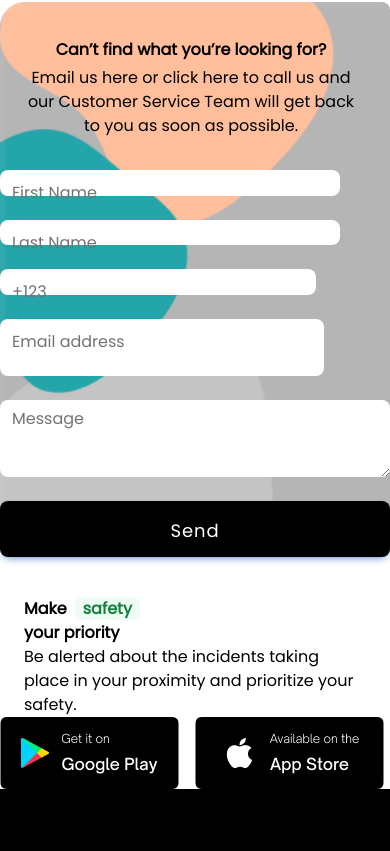
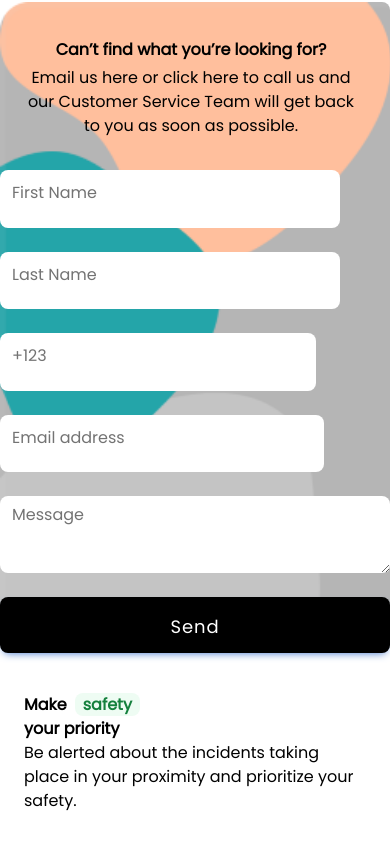
Before and after one commit to Chrisley/SNAPP-Website, a React (Create React App) app: page /faq in a window 390 px wide. Shown: the part 1645-2496 px from the top of the page. Built offline with nearby package versions, Linux system fonts and the light colour scheme; what tw-elements would draw is missing.

Commit message:
2nd Version

```diff
--- a/src/App.css
+++ b/src/App.css
@@ -4,6 +4,18 @@ body {
   margin: 0;
   padding: 0;
   font-family: "Poppins", sans-serif;
+}
+
+@media (max-width: 320px) {
+  .xxs\:w-full {
+      width: 100%;
+  }
+  .xxs\:text-center {
+    text-align: center;
+  }
+  .xxs\:h-10 {
+      height: 2rem;
+  }
 }
 
 /*The General Hero section*/
--- a/src/pages/FAQ.jsx
+++ b/src/pages/FAQ.jsx
@@ -1,7 +1,7 @@
 import React, { useState } from "react";
 import "../App.css";
 import { Collapse, initTE } from "tw-elements";
-import PhoneInput from "react-phone-number-input";
+
 
 initTE({ Collapse });
 
@@ -569,13 +569,13 @@ function Faq() {
                       {/* Name input */}
                       <div className="flex flex-wrap">
                         <div
-                          className="relative mb-6 xs:mr-0 md:w-6/12 xs:w-full"
+                          className="relative mb-6 xs:mr-0 md:w-6/12 xs:w-full xxs:w-full"
                           data-te-input-wrapper-init
                         >
                           <div className="md:mr-2 xs:mr-0">
                             <input
                               type="text"
-                              className="peer block min-h-[auto] w-full rounded-lg border-0 bg-white md:py-4 xs:py-3 px-3 leading-[1.6] outline-none transition-all duration-200 ease-linear focus:placeholder:opacity-100 data-[te-input-state-active]:placeholder:opacity-100 motion-reduce:transition-none dark:text-neutral-200 dark:placeholder:text-neutral-200 [&:not([data-te-input-placeholder-active])]:placeholder:opacity-0"
+                              className="peer block min-h-[auto] w-full rounded-lg border-0 bg-white md:py-4 xs:py-3 py-4 px-3 leading-[1.6] outline-none transition-all duration-200 ease-linear focus:placeholder:opacity-100 data-[te-input-state-active]:placeholder:opacity-100 motion-reduce:transition-none dark:text-neutral-200 dark:placeholder:text-neutral-200 [&:not([data-te-input-placeholder-active])]:placeholder:opacity-0"
                               id="firstName"
                               placeholder="First Name"
                             />
@@ -588,13 +588,13 @@ function Faq() {
                           </div>
                         </div>
                         <div
-                          className="relative mb-6 md:w-6/12 xs:w-full"
+                          className="relative mb-6 md:w-6/12 xs:w-full xxs:w-full"
                           data-te-input-wrapper-init
                         >
                           <div className="">
                             <input
                               type="text"
-                              className="peer block min-h-[auto] w-full rounded-lg border-0 bg-white md:py-4 xs:py-3 px-3  leading-[1.6] outline-none transition-all duration-200 ease-linear focus:placeholder:opacity-100 data-[te-input-state-active]:placeholder:opacity-100 motion-reduce:transition-none dark:text-neutral-200 dark:placeholder:text-neutral-200 [&:not([data-te-input-placeholder-active])]:placeholder:opacity-0"
+                              className="peer block min-h-[auto] w-full rounded-lg border-0 bg-white md:py-4 xs:py-3 py-4 px-3  leading-[1.6] outline-none transition-all duration-200 ease-linear focus:placeholder:opacity-100 data-[te-input-state-active]:placeholder:opacity-100 motion-reduce:transition-none dark:text-neutral-200 dark:placeholder:text-neutral-200 [&:not([data-te-input-placeholder-active])]:placeholder:opacity-0"
                               id="lastName"
                               placeholder="Last Name"
                             />
@@ -611,13 +611,13 @@ function Faq() {
                       <div className="flex flex-wrap">
                         {/* phone input */}
                         <div
-                          className="relative mb-6 md:w-6/12 xs:w-full"
+                          className="relative mb-6 md:w-6/12 xs:w-full xxs:w-full"
                           data-te-input-wrapper-init
                         >
                           <div className="md:mr-2 xs:mr-0">
                             <input
                               type="tel"
-                              className="peer block min-h-[auto] w-full rounded-lg border-0 bg-white md:py-4 xs:py-3 leading-[1.6] outline-none transition-all duration-200 ease-linear focus:placeholder:opacity-100 data-[te-input-state-active]:placeholder:opacity-100 motion-reduce:transition-none dark:text-neutral-200 dark:placeholder:text-neutral-200 [&:not([data-te-input-placeholder-active])]:placeholder:opacity-0"
+                              className="peer block min-h-[auto] w-full rounded-lg border-0 bg-white  md:py-4 xs:py-3 py-4 leading-[1.6] outline-none transition-all duration-200 ease-linear focus:placeholder:opacity-100 data-[te-input-state-active]:placeholder:opacity-100 motion-reduce:transition-none dark:text-neutral-200 dark:placeholder:text-neutral-200 [&:not([data-te-input-placeholder-active])]:placeholder:opacity-0"
                               id="phoneNumber"
                               placeholder="Enter your phonenumber"
                             />
@@ -631,7 +631,7 @@ function Faq() {
                         </div>
                         {/* Email input */}
                         <div
-                          className="relative mb-6 md:w-6/12 xs:w-full"
+                          className="relative mb-6 md:w-6/12 xs:w-full xxs:w-full"
                           data-te-input-wrapper-init
                         >
                           <div className="">
@@ -687,7 +687,7 @@ function Faq() {
         <div className="container mx-auto">
           <div className="flex flex-wrap mx-auto">
             <div className="md:w-1/2 xs:w-full">
-              <div className="md:text-center xs:text-center text-black px-6 md:px-12 md:mb-20 xs:mb-8 mt-10">
+              <div className="md:text-center xs:text-center xxs:text-center text-black px-6 md:px-8 md:mb-20 xs:mb-8 mt-10">
                 <h2 className="md:text-center xs:text-center font-bold xs:text-3xl lg:text-7xl md:mb-8 xs:mb-3">
                   Make
                   <span className="bg-[#eefcf3] text-green-700 rounded-lg leading-normal ml-2 px-2">
@@ -702,7 +702,7 @@ function Faq() {
               </div>
             </div>
             <div className="md:w-1/2 xs:w-full xs:mb-20">
-              <div className=" justify-center flex flex-wrap md:pt-28 xs:pt-0">
+              <div className=" justify-center flex flex-wrap md:pt-28 xs:pt-0 md:px-4 pt-10">
                 <a
                   href="https://play.google.com/store/apps/details?id=com.moohub.safenaija"
                   className="pr-2"
@@ -711,7 +711,7 @@ function Faq() {
                     src="../media/Buttons (3).png"
                     alt="playstore"
                     srcSet=""
-                    className="lg:h-24 xs:h-14"
+                    className=" xl:h-24 lg:h-20 xs:h-12 h-10"
                   />
                 </a>
                 <a href="" className="pl-2">
@@ -719,7 +719,7 @@ function Faq() {
                     src="../media/Buttons (2).png"
                     alt="applestore"
                     srcSet=""
-                    className="lg:h-24 xs:h-14"
+                    className=" xl:h-24 lg:h-20 xs:h-12 h-10"
                   />
                 </a>
               </div>
```
